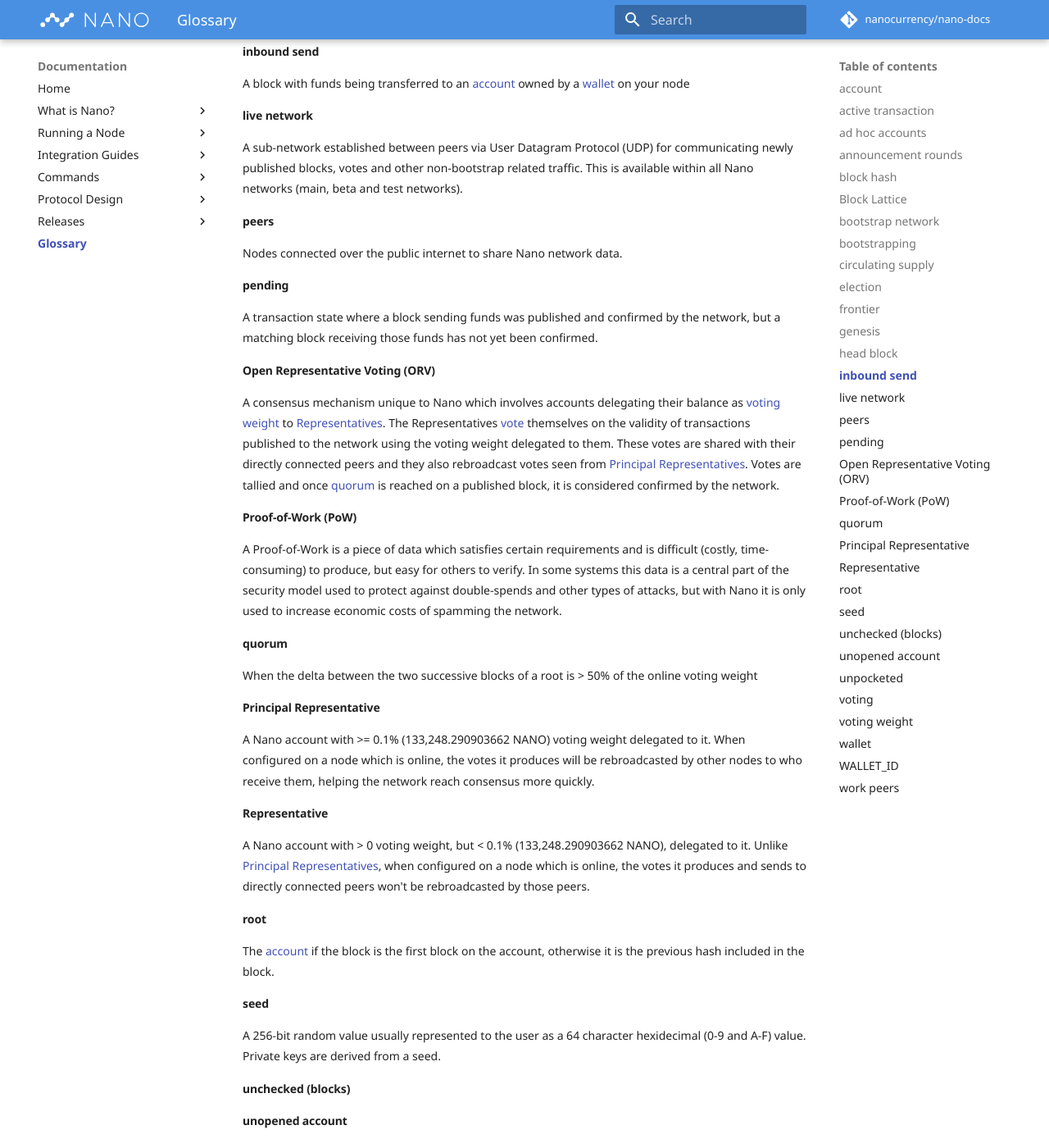
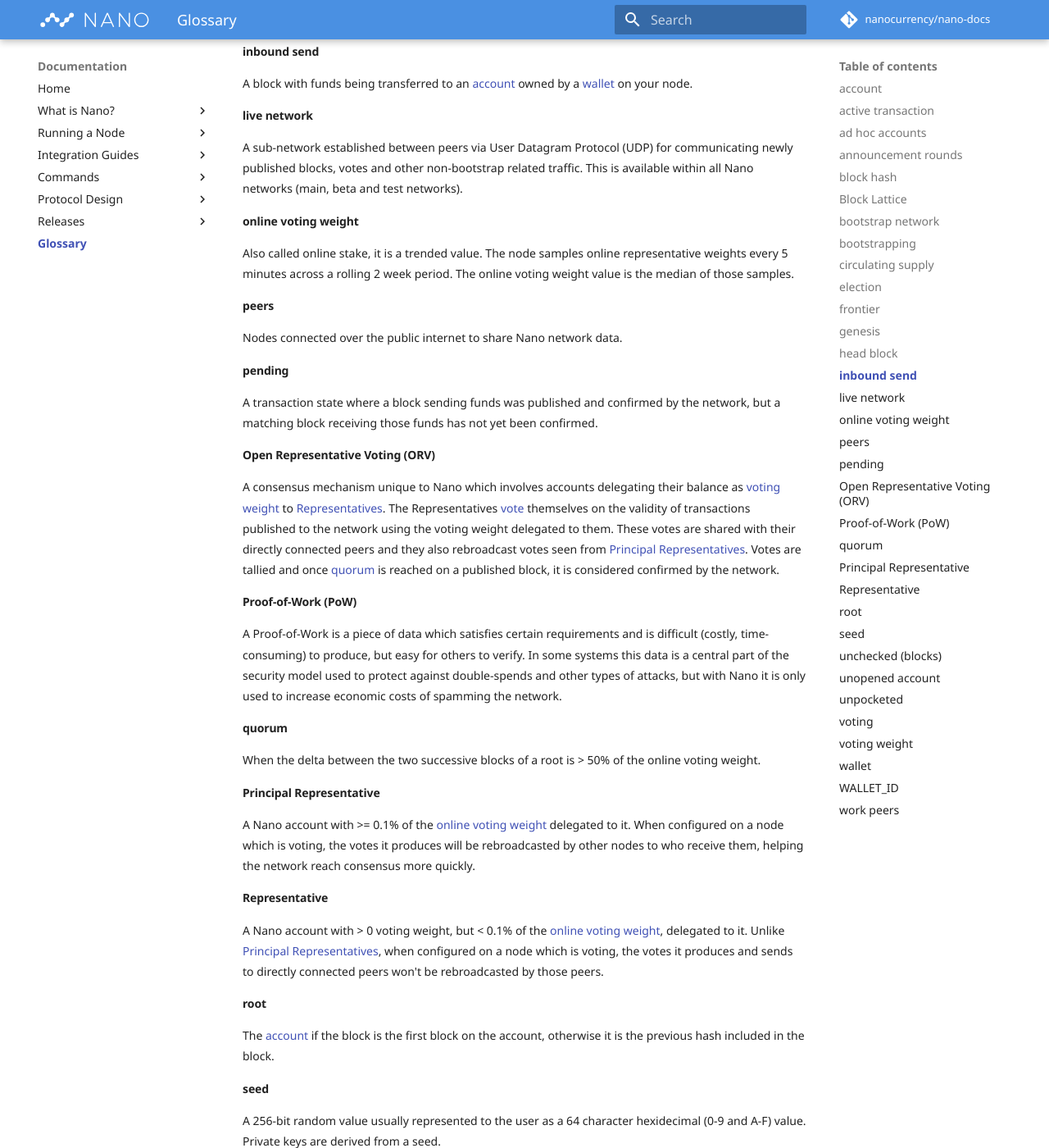
Before and after one commit to nanocurrency/nano-docs, an MkDocs documentation site: the page built from docs/glossary.md, in a window 1280 px wide and 1400 px high, scrolled down 1413 px. Shown: the whole window at 82% size. Built offline with MkDocs 1.6.1 and Material for MkDocs 9.7.7, drawn with Linux system fonts in a browser that asks for light colours; formulas are drawn with MathJax 3; comment, search, counter and statistics services are not loaded.

Commit message:
Clarify Principal Representative definition (#60)
* Clarify principal representative requirements

* Online weight trending time period added

* Further online weight period clarification

* Add glossary links for online voting weight

```diff
--- a/docs/glossary.md
+++ b/docs/glossary.md
@@ -33,13 +33,16 @@
 #### genesis
 
 #### head block
-See [frontier](#frontier)
+See [frontier](#frontier).
 
 #### inbound send
-A block with funds being transferred to an [account](#account) owned by a [wallet](#wallet) on your node
+A block with funds being transferred to an [account](#account) owned by a [wallet](#wallet) on your node.
 
 #### live network
 A sub-network established between peers via User Datagram Protocol (UDP) for communicating newly published blocks, votes and other non-bootstrap related traffic. This is available within all Nano networks (main, beta and test networks).
+
+#### online voting weight
+Also called online stake, it is a trended value. The node samples online representative weights every 5 minutes across a rolling 2 week period. The online voting weight value is the median of those samples.
 
 #### peers
 Nodes connected over the public internet to share Nano network data.
@@ -54,13 +57,13 @@
 A Proof-of-Work is a piece of data which satisfies certain requirements and is difficult (costly, time-consuming) to produce, but easy for others to verify. In some systems this data is a central part of the security model used to protect against double-spends and other types of attacks, but with Nano it is only used to increase economic costs of spamming the network.
 
 #### quorum
-When the delta between the two successive blocks of a root is > 50% of the online voting weight
+When the delta between the two successive blocks of a root is > 50% of the online voting weight.
 
 #### Principal Representative
-A Nano account with >= 0.1% (133,248.290903662 NANO) voting weight delegated to it. When configured on a node which is online, the votes it produces will be rebroadcasted by other nodes to who receive them, helping the network reach consensus more quickly.
+A Nano account with >= 0.1% of the [online voting weight](#online-voting-weight) delegated to it. When configured on a node which is voting, the votes it produces will be rebroadcasted by other nodes to who receive them, helping the network reach consensus more quickly.
 
 #### Representative
-A Nano account with > 0 voting weight, but < 0.1% (133,248.290903662 NANO), delegated to it. Unlike [Principal Representatives](#principal-representative), when configured on a node which is online, the votes it produces and sends to directly connected peers won't be rebroadcasted by those peers.
+A Nano account with > 0 voting weight, but < 0.1% of the [online voting weight](#online-voting-weight), delegated to it. Unlike [Principal Representatives](#principal-representative), when configured on a node which is voting, the votes it produces and sends to directly connected peers won't be rebroadcasted by those peers.
 
 #### root
 The [account](#account) if the block is the first block on the account, otherwise it is the previous hash included in the block.
@@ -74,7 +77,7 @@
 An account address that does not have a first block on it (which must be a block to receive Nano sent from another account, cannot be a block only changing the Representative).
 
 #### unpocketed
-See [pending](#pending)
+See [pending](#pending).
 
 #### voting
 Each node configured with a [Representative](#representative) votes on every block by appending their Representative signature and a sequence number to the hash. These will be sent out to directly connected peers and if the vote originates from a [Principal Representative](#principal-representative), it will subsequently be rebroadcasted by nodes to their peers.
```
Also changed, not shown: docs/running-a-node/overview.md (+2 -2 lines), docs/snippets/hardware-recommendations.md (+2 -2 lines).
